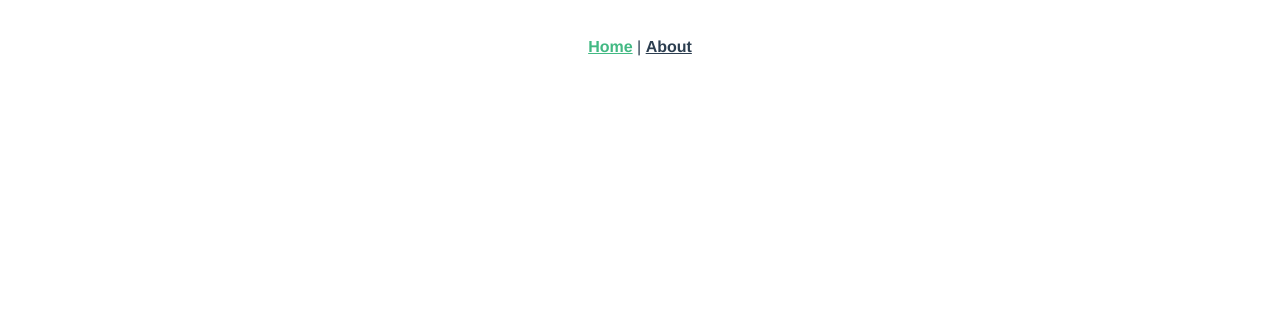
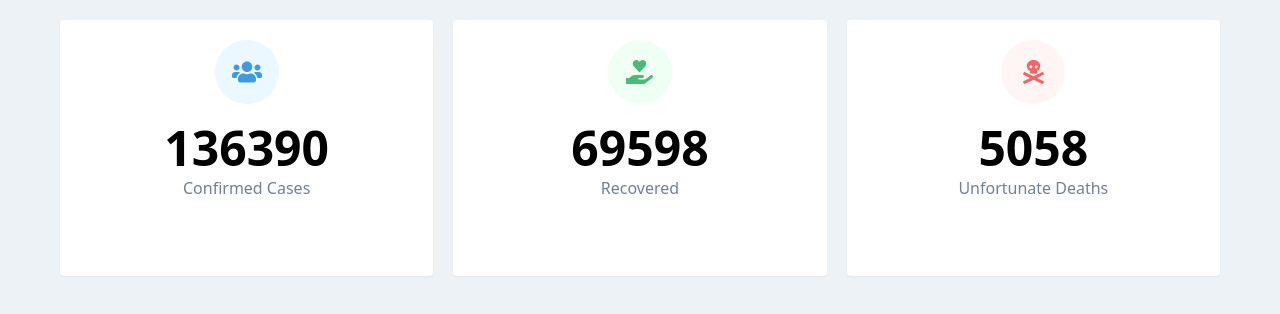
Before and after one commit to ludo237/covid-stats, a Vue app: page / in a window 1280 px wide. Shown: the top 314 px of the page. Built offline with nearby package versions, Linux system fonts and the light colour scheme.

Commit message:
Add basic Panel and PanelGrid system with static data for design purposes

```diff
--- a/public/index.html
+++ b/public/index.html
@@ -1,5 +1,6 @@
 <!DOCTYPE html>
 <html lang="en">
+
   <head>
     <meta charset="utf-8">
     <meta http-equiv="X-UA-Compatible" content="IE=edge">
@@ -7,11 +8,14 @@
     <link rel="icon" href="<%= BASE_URL %>favicon.ico">
     <title><%= htmlWebpackPlugin.options.title %></title>
   </head>
-  <body>
+
+  <body class="min-h-screen min-w-full bg-gray-200">
     <noscript>
-      <strong>We're sorry but <%= htmlWebpackPlugin.options.title %> doesn't work properly without JavaScript enabled. Please enable it to continue.</strong>
+      <strong>We're sorry but <%= htmlWebpackPlugin.options.title %> doesn't work properly without JavaScript enabled.
+        Please enable it to continue.</strong>
     </noscript>
     <div id="app"></div>
     <!-- built files will be auto injected -->
   </body>
+
 </html>
--- a/src/App.vue
+++ b/src/App.vue
@@ -1,32 +1,44 @@
 <template>
-  <div id="app">
-    <div id="nav">
-      <router-link to="/">Home</router-link> |
-      <router-link to="/about">About</router-link>
-    </div>
-    <router-view />
+  <div class="container mx-auto p-5">
+    <PanelGrid cols="3">
+      <Panel
+        icon="users"
+        color="blue"
+        title="136390"
+        subtitle="confirmed cases"
+      />
+
+      <Panel
+        icon="hand-holding-heart"
+        color="green"
+        title="69598"
+        subtitle="recovered"
+      />
+
+      <Panel
+        icon="skull-crossbones"
+        color="red"
+        title="5058"
+        subtitle="unfortunate deaths"
+      />
+    </PanelGrid>
   </div>
 </template>
 
+<script>
+import PanelGrid from "@/components/PanelGrid.vue";
+import Panel from "@/components/Panel.vue";
+
+export default {
+  name: "App",
+
+  components: {
+    PanelGrid,
+    Panel
+  }
+};
+</script>
+
 <style lang="scss">
-#app {
-  font-family: Avenir, Helvetica, Arial, sans-serif;
-  -webkit-font-smoothing: antialiased;
-  -moz-osx-font-smoothing: grayscale;
-  text-align: center;
-  color: #2c3e50;
-}
-
-#nav {
-  padding: 30px;
-
-  a {
-    font-weight: bold;
-    color: #2c3e50;
-
-    &.router-link-exact-active {
-      color: #42b983;
-    }
-  }
-}
+@import "./assets/app.scss";
 </style>
--- /dev/null
+++ b/src/assets/_vendors.scss
@@ -0,0 +1,3 @@
+@import "~tailwindcss/base";
+@import "~tailwindcss/components";
+@import "~tailwindcss/utilities";
--- /dev/null
+++ b/src/assets/app.scss
@@ -0,0 +1 @@
+@import 'vendors';
--- /dev/null
+++ b/src/components/Icon.vue
@@ -0,0 +1,39 @@
+<template>
+  <font-awesome-icon
+    :icon="icon"
+    :rotation="rotation"
+    :size="size"
+    :spin="spin"
+    :pulse="pulse"
+  />
+</template>
+
+<script>
+import { FontAwesomeIcon } from "@fortawesome/vue-fontawesome";
+
+export default {
+  name: "Icon",
+
+  props: {
+    icon: {
+      required: true,
+      type: [String, Array]
+    },
+
+    size: String,
+
+    rotation: {
+      type: Number,
+      default: null
+    },
+
+    spin: Boolean,
+
+    pulse: Boolean
+  },
+
+  components: {
+    FontAwesomeIcon
+  }
+};
+</script>
--- /dev/null
+++ b/src/components/Panel.vue
@@ -0,0 +1,30 @@
+<template>
+  <div
+    class="h-64 sm:w-auto w-48 relative flex justify-center bg-white rounded px-5 pt-5 capitalize cursor-pointer shadow-sm transition duration-500 ease-in-out hover:shadow-2xl transform hover:-translate-y-1 hover:scale-120"
+  >
+    <div class="flex flex-col items-center ">
+      <PanelIcon :icon="icon" :color="color" class="mb-2" />
+      <p class="text-5xl font-semibold -mb-2" v-text="title" />
+      <span class="text-gray-600 capitalize" v-text="subtitle" />
+    </div>
+  </div>
+</template>
+
+<script>
+import PanelIcon from "@/components/PanelIcon.vue";
+
+export default {
+  name: "Panel",
+
+  props: {
+    icon: String,
+    color: String,
+    title: String,
+    subtitle: String,
+  },
+
+  components: {
+    PanelIcon,
+  }
+}
+</script>
--- /dev/null
+++ b/src/components/PanelGrid.vue
@@ -0,0 +1,25 @@
+<template>
+  <div class="grid gap-5 grid-flow-row grid-rows-1" :class="gridCols">
+    <slot />
+  </div>
+</template>
+
+<script>
+export default {
+  name: "PanelGrid",
+
+  props: {
+    cols: {
+      retuired: true,
+      type: [Number, String],
+      default: 1,
+    }
+  },
+
+  computed: {
+    gridCols() {
+      return `grid-cols-${this.cols}`;
+    }
+  }
+}
+</script>
--- /dev/null
+++ b/src/components/PanelIcon.vue
@@ -0,0 +1,38 @@
+<template>
+  <div
+    class="rounded-full h-16 w-16 flex items-center justify-center text-2xl"
+    :class="colorClasses"
+  >
+    <Icon :icon="icon" />
+  </div>
+</template>
+
+<script>
+import Icon from "@/components/Icon.vue";
+
+export default {
+  name: "PanelIcon",
+
+  props: {
+    icon: {
+      required: true,
+      type: String,
+    },
+
+    color: {
+      type: String,
+      default: "blue"
+    }
+  },
+
+  components: {
+    Icon
+  },
+
+  computed: {
+    colorClasses() {
+      return [`bg-${this.color}-100`, `text-${this.color}-500`];
+    }
+  }
+}
+</script>
--- a/src/main.js
+++ b/src/main.js
@@ -1,4 +1,5 @@
 import Vue from "vue";
+import "@/services/fonts";
 import App from "./App.vue";
 import "./registerServiceWorker";
 import router from "./router";
--- /dev/null
+++ b/src/services/fonts.js
@@ -0,0 +1,4 @@
+import { library } from "@fortawesome/fontawesome-svg-core";
+import { faUsers, faSkullCrossbones, faHandHoldingHeart } from "@fortawesome/free-solid-svg-icons";
+
+library.add(faHandHoldingHeart, faUsers, faSkullCrossbones);
```
Also changed, not shown: src/services/https.js (added).
